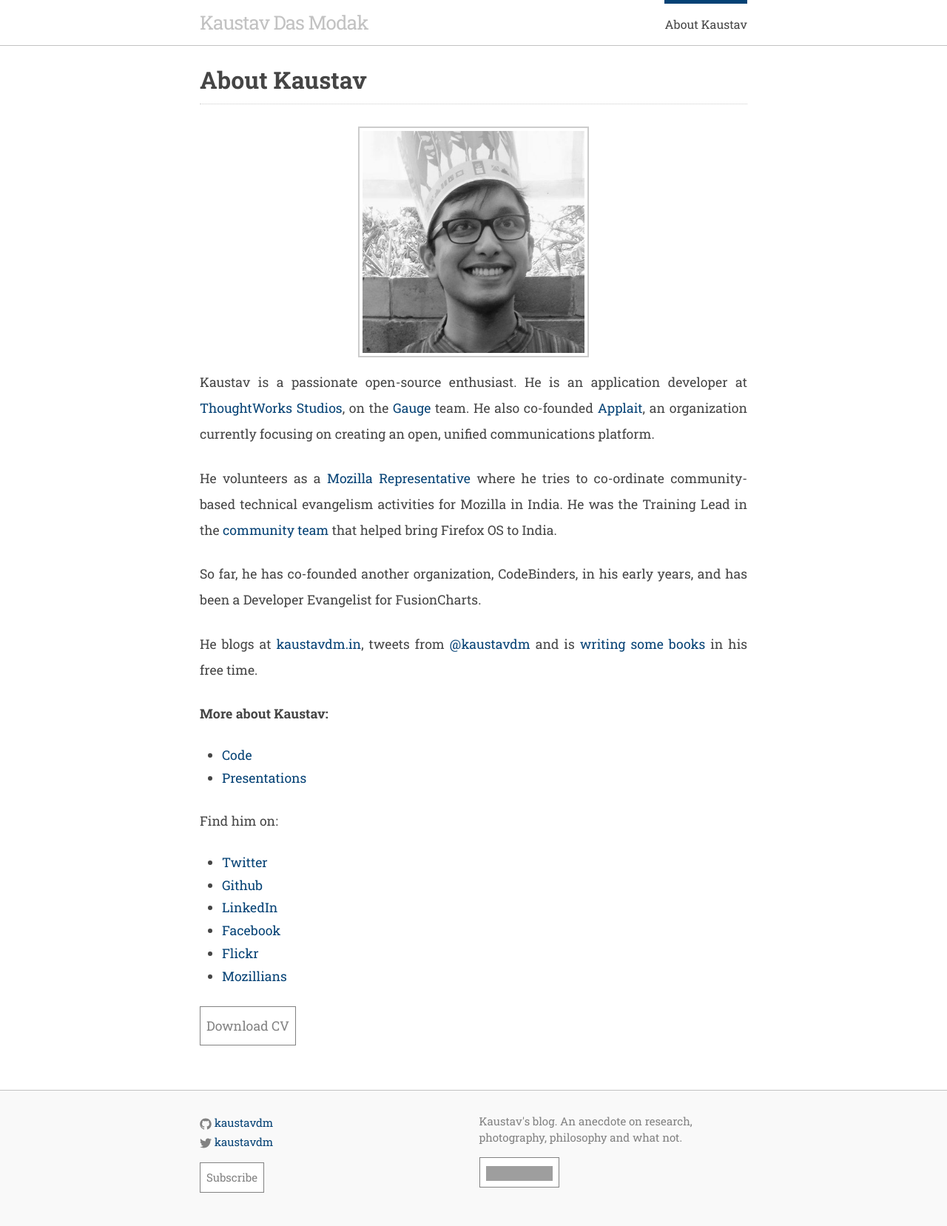
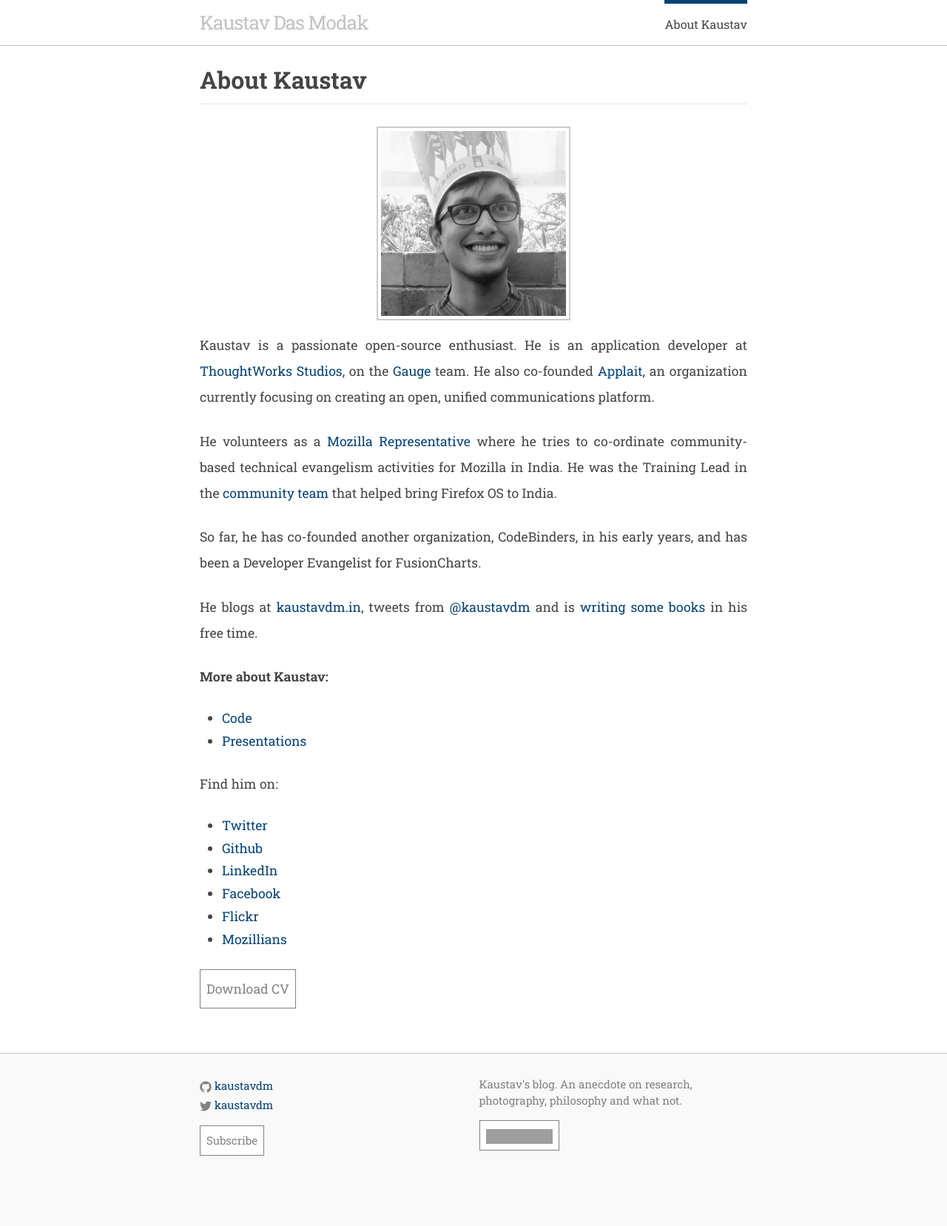
Before and after one commit to kaustavdm/website, a Jekyll site: the page built from about-me/index.md, in a window 1280 px wide. Shown: the whole page at 74% size. Built offline with Jekyll 4.4.1, drawn with Linux system fonts in a browser that asks for light colours; after the commit the page ends 1607 px from its top, so only the background shows below that; grey boxes are pictures that could not be loaded.

Commit message:
Reduce width of about-me img
Signed-off-by: Kaustav Das Modak <kaustav.dasmodak@yahoo.co.in>

```diff
--- a/about-me/index.md
+++ b/about-me/index.md
@@ -8,7 +8,7 @@ title: About Kaustav
 wordpress_id: 24
 ---
 
-<p class="banner"><img src="/images/kido.jpg" alt="Kaustav Das Modak" style="width: 300px;"></p>
+<p class="banner"><img src="/images/kido.jpg" alt="Kaustav Das Modak" style="width: 250px;"></p>
 
 Kaustav is a passionate open-source enthusiast. He is an application developer at [ThoughtWorks Studios](https://www.thoughtworks.com/products), on the [Gauge](http://getgauge.io) team. He also co-founded [Applait](http://applait.com), an organization currently focusing on creating an open, unified communications platform.
 
```
